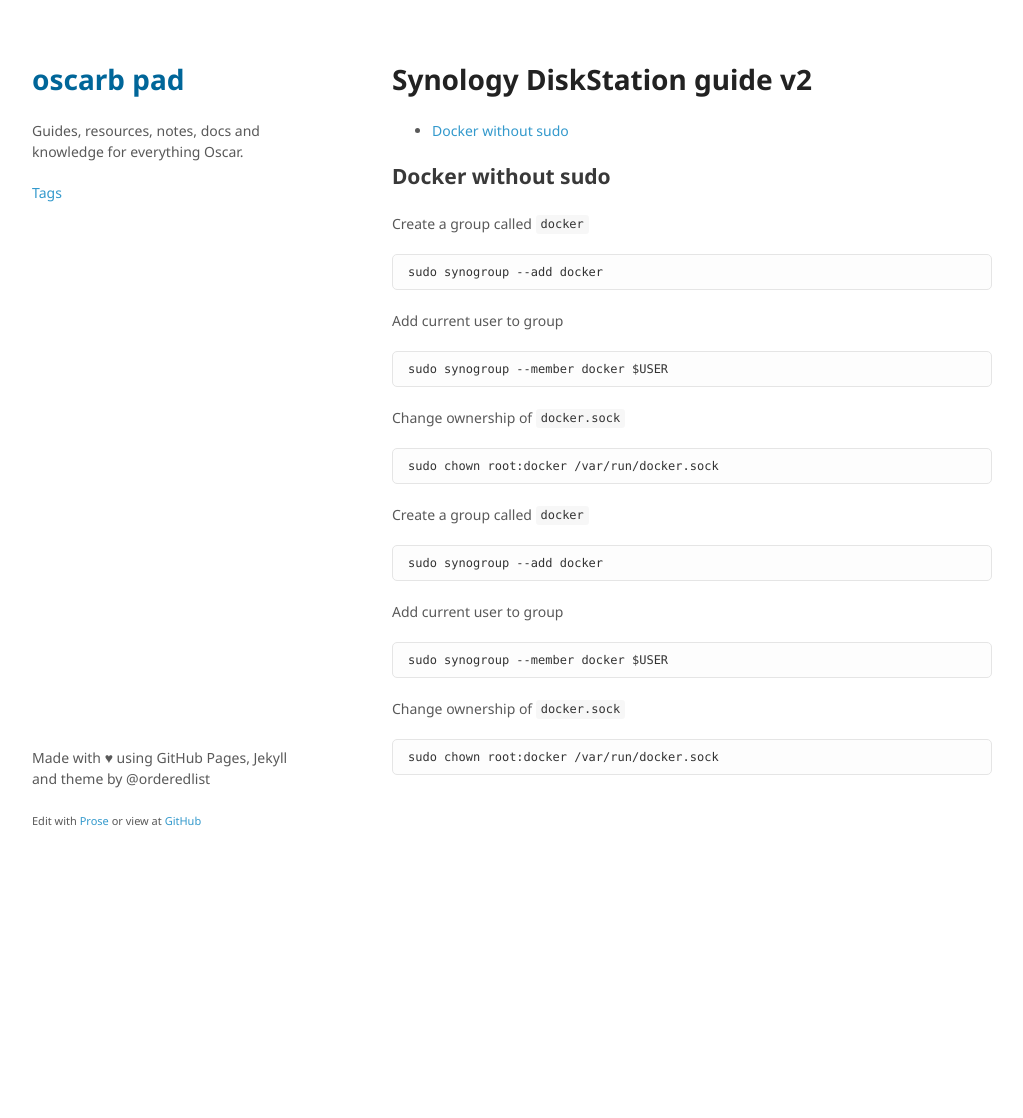
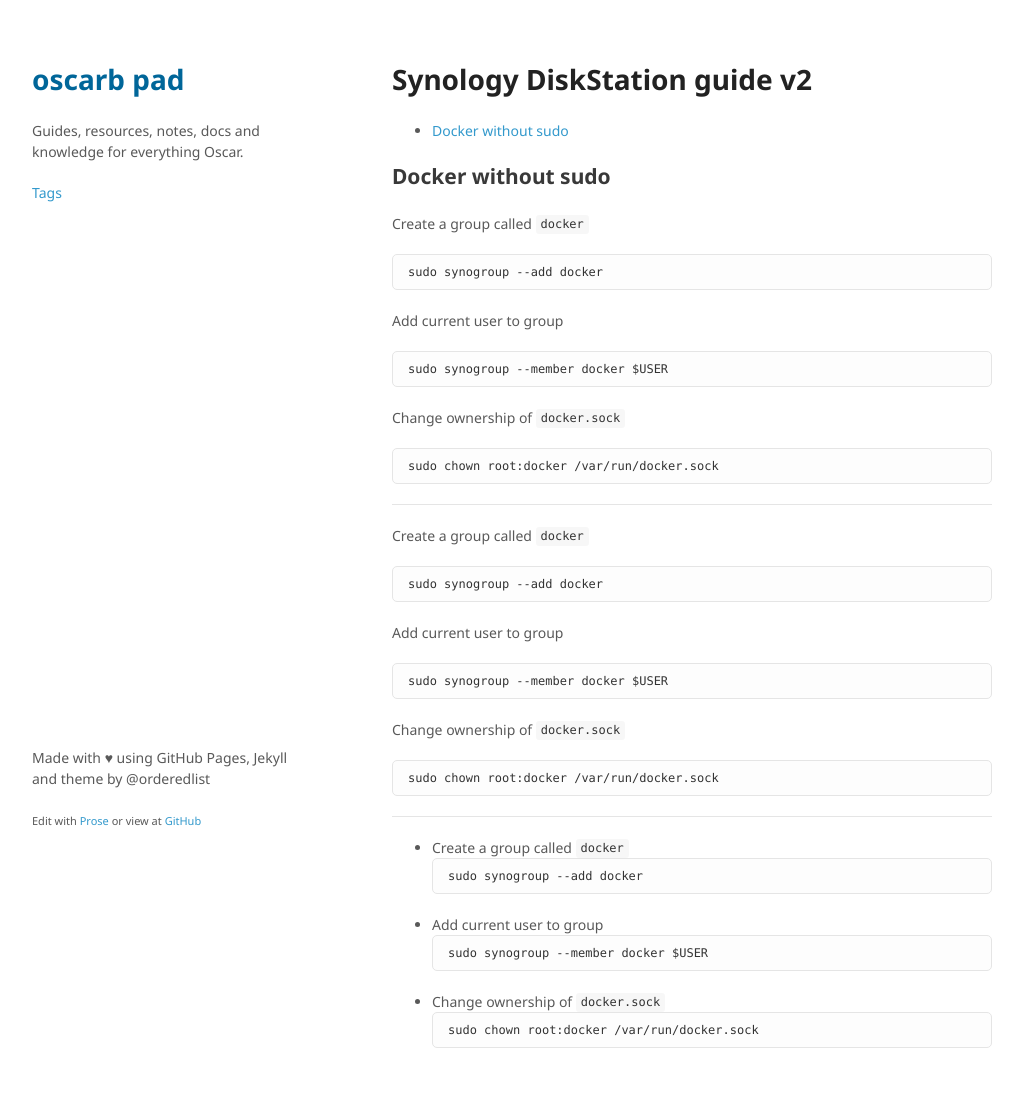
Before and after one commit to oscarb/pad, a Jekyll site: the page built from _docs/synology-ds.md, in a window 1280 px wide. Shown: the whole page, without its empty margins (128-1151 px from the left). Built offline with Jekyll 4.4.1, drawn with Linux system fonts in a browser that asks for light colours; some web fonts are replaced; before the commit the page ends 900 px from its top, so only the background shows below that.

Commit message:
Update synology-ds.md

````diff
--- a/_docs/synology-ds.md
+++ b/_docs/synology-ds.md
@@ -25,6 +25,9 @@ Change ownership of `docker.sock`
 	sudo chown root:docker /var/run/docker.sock
 
 
+---
+
+
 Create a group called `docker`
 ```
 sudo synogroup --add docker
@@ -39,3 +42,18 @@ Change ownership of `docker.sock`
 ```
 sudo chown root:docker /var/run/docker.sock
 ```
+
+---
+
+* Create a group called `docker`
+```
+sudo synogroup --add docker
+```
+* Add current user to group
+```
+sudo synogroup --member docker $USER
+```
+* Change ownership of `docker.sock`
+```
+sudo chown root:docker /var/run/docker.sock
+```
````
